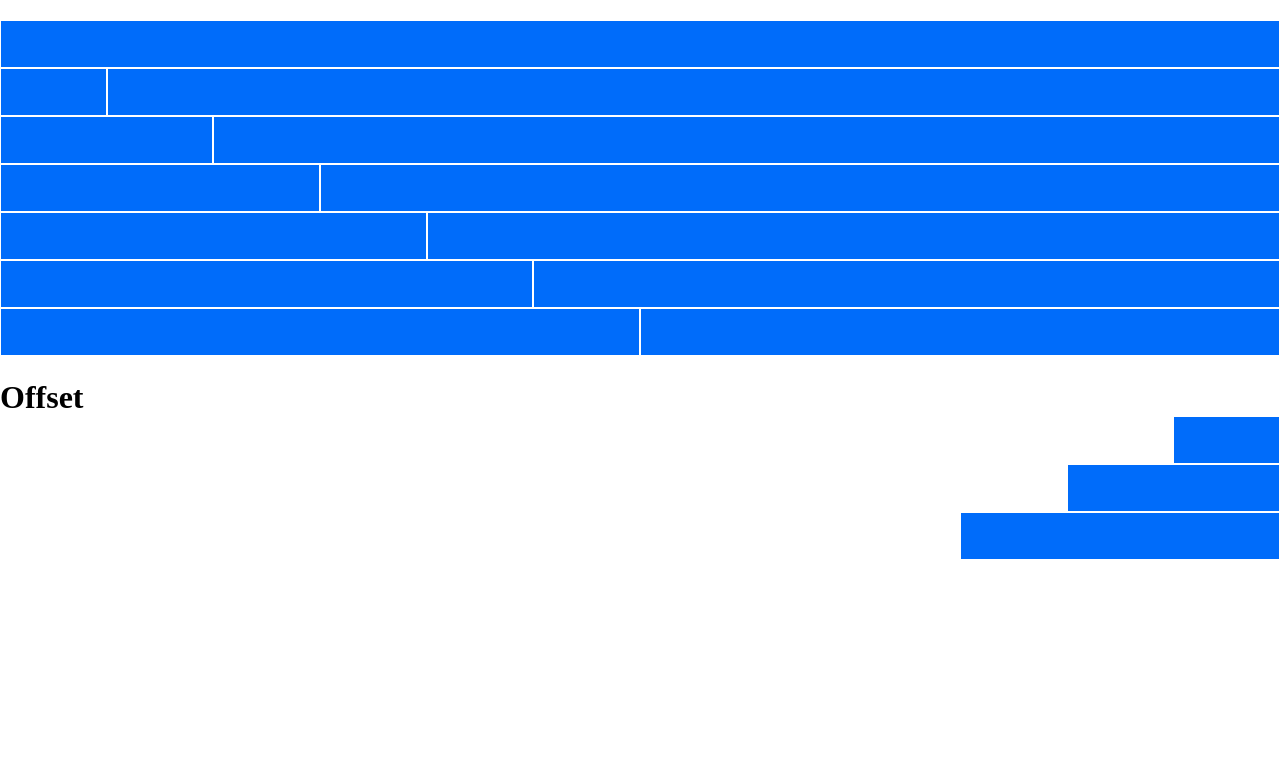
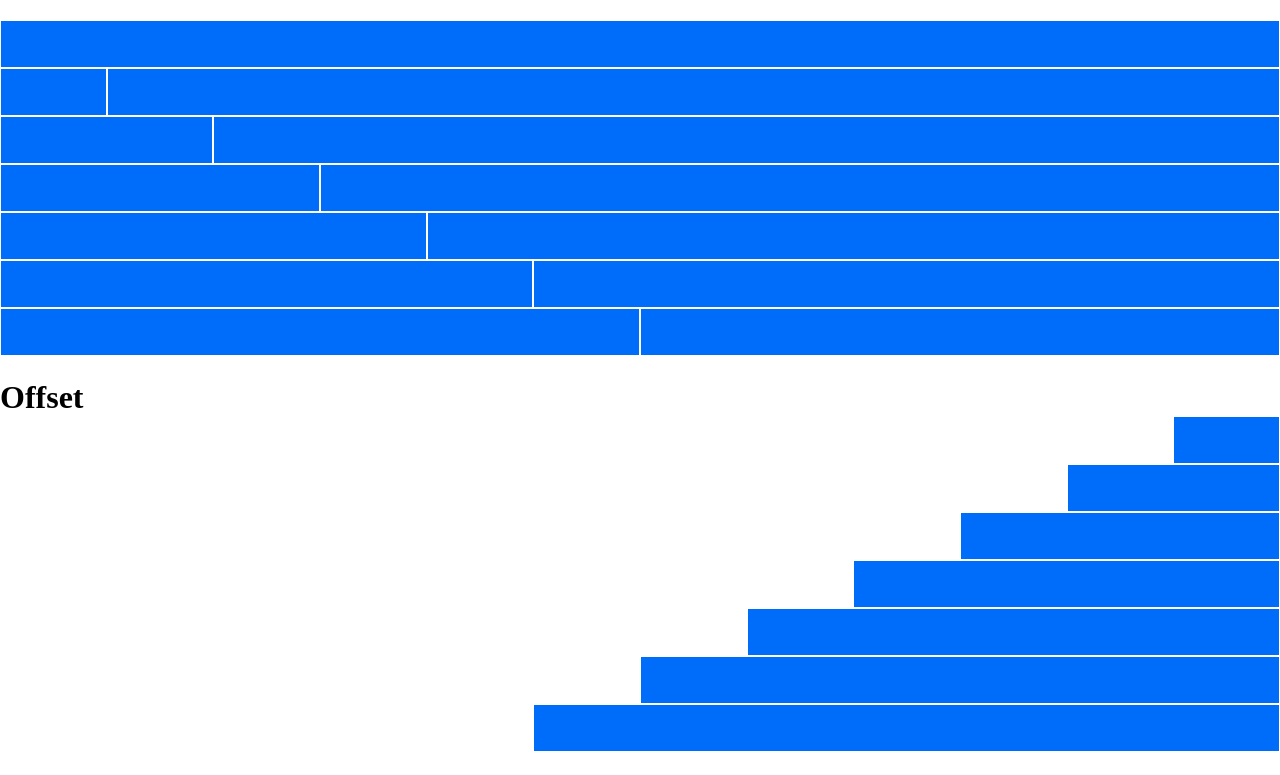
Before and after one commit to RominaMalimban/html-css-12bool, a plain HTML site: page index.html in a window 1280 px wide. Shown: the part 362-1137 px from the top of the page. Before the commit the page ends 945 px from the top, so only its background shows below. Drawn offline with Linux system fonts and the light colour scheme.

Commit message:
row 4/5/6/7 container 3

```diff
--- a/index.html
+++ b/index.html
@@ -135,6 +135,26 @@
         <div class="row">
             <div class="col-offset-9 col-3"></div>
         </div>
+
+        <!-- row 4 -->
+        <div class="row">
+            <div class="col-offset-8 col-4"></div>
+        </div>
+
+        <!-- row 5 -->
+        <div class="row">
+            <div class="col-offset-7 col-5"></div>
+        </div>
+
+        <!-- row 6 -->
+        <div class="row">
+            <div class="col-offset-6 col-6"></div>
+        </div>
+
+        <!-- row 7 -->
+        <div class="row">
+            <div class="col-offset-5 col-7"></div>
+        </div>
     </div>
 </body>
 </html>
```
